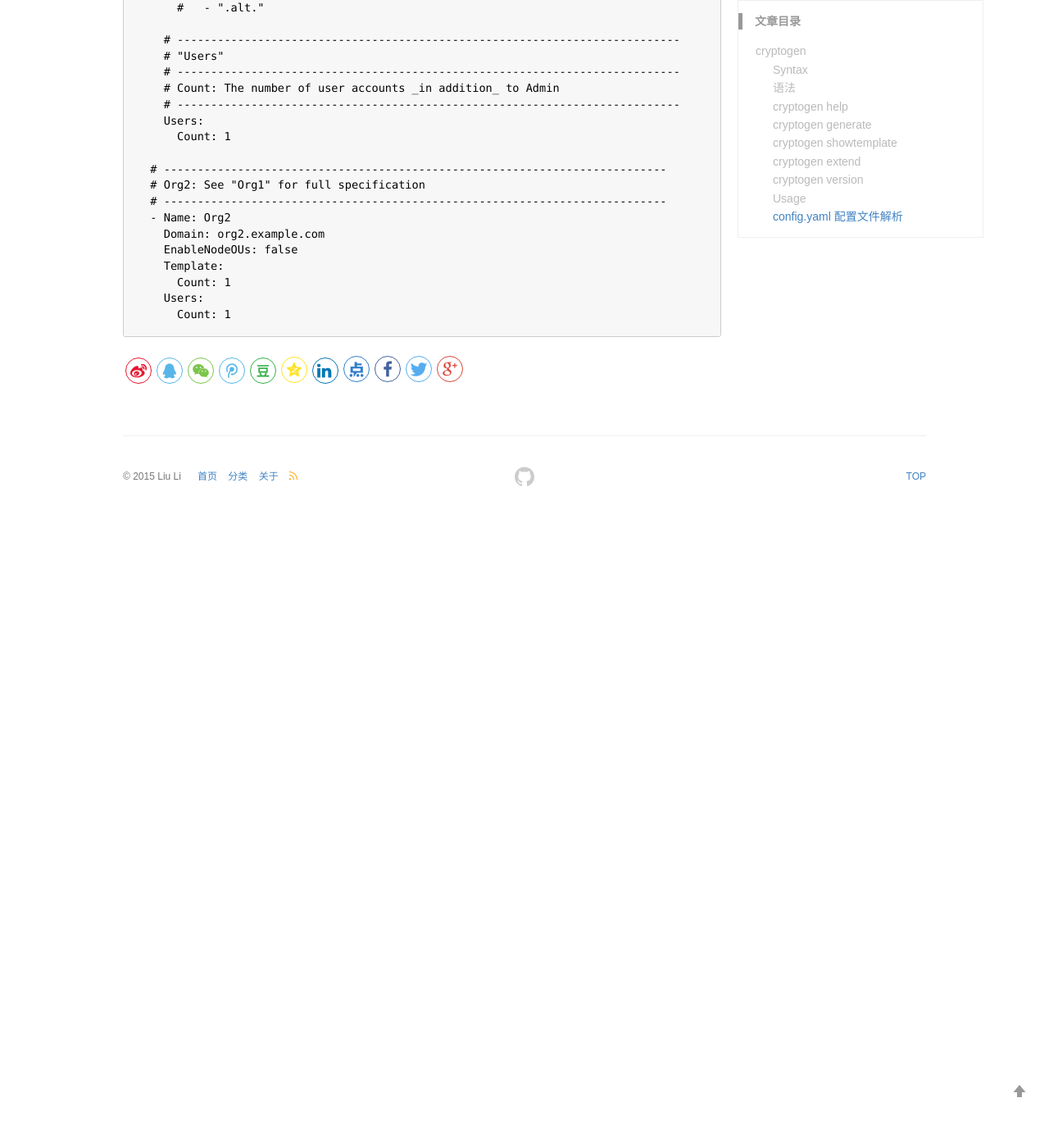
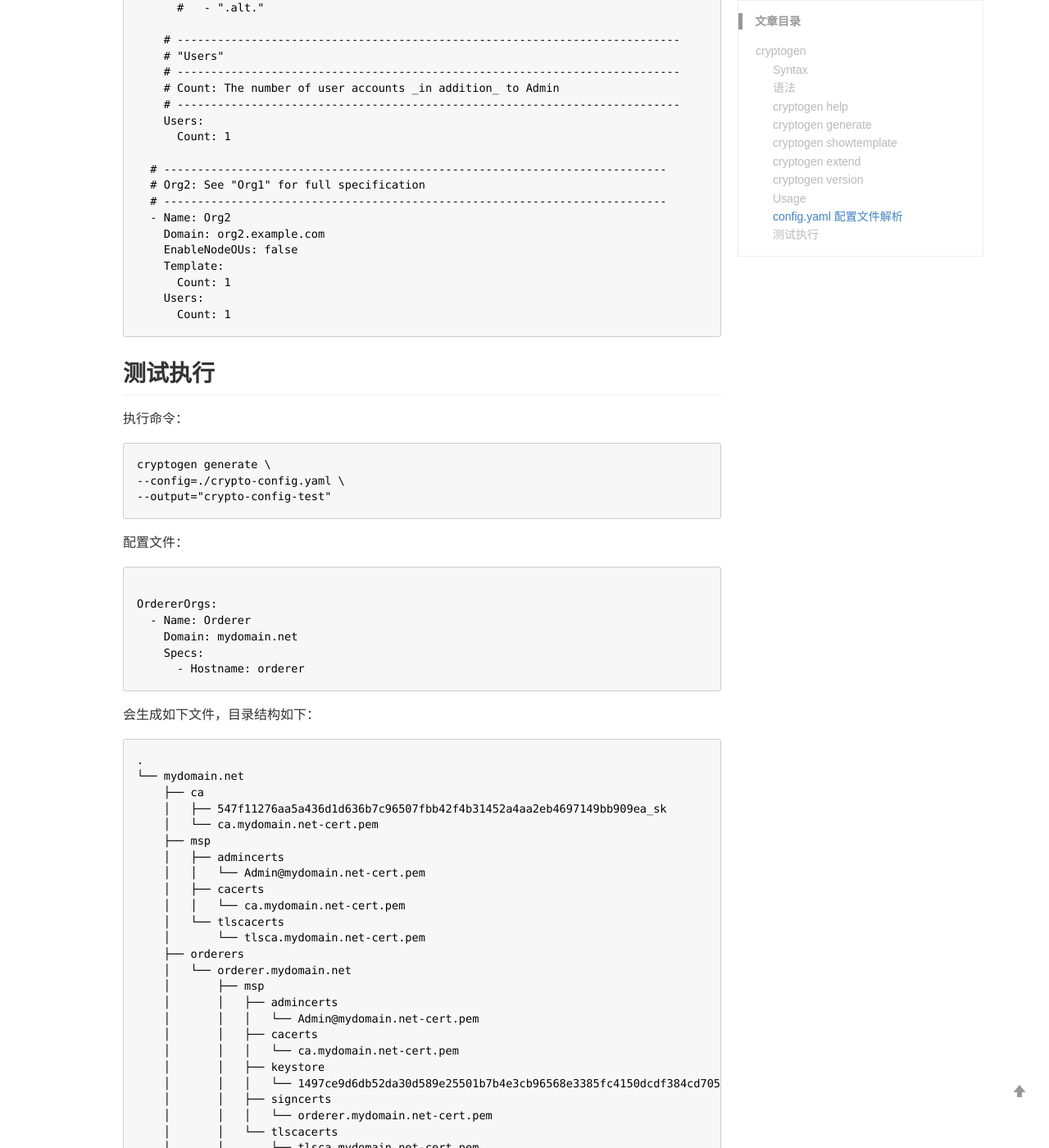
Before and after one commit to nox60/nox60.github.io, a Jekyll site: the page built from _posts/2019-8-8-cryptogen.md, in a window 1280 px wide and 1400 px high, scrolled down 4762 px. Shown: the whole window at 82% size. Built offline with Jekyll 4.4.1, drawn with Linux system fonts in a browser that asks for light colours; our own code applies the rules of GitHub Pages for plain Markdown files; comment, search, counter and statistics services are not loaded; before the commit the page ends 5392 px from its top, so only the background shows below that; some of the changed text lies outside the part shown.

Commit message:
Modify files

````diff
--- a/_posts/2019-8-8-cryptogen.md
+++ b/_posts/2019-8-8-cryptogen.md
@@ -231,3 +231,81 @@ PeerOrgs:
     Users:
       Count: 1
 ```
+
+## 测试执行
+
+执行命令：
+
+```testcommand
+cryptogen generate \
+--config=./crypto-config.yaml \
+--output="crypto-config-test"
+```
+
+配置文件：
+
+
+```aaa
+
+OrdererOrgs:
+  - Name: Orderer
+    Domain: mydomain.net
+    Specs:
+      - Hostname: orderer
+```
+
+会生成如下文件，目录结构如下：
+
+```tree
+.
+└── mydomain.net
+    ├── ca
+    │   ├── 547f11276aa5a436d1d636b7c96507fbb42f4b31452a4aa2eb4697149bb909ea_sk
+    │   └── ca.mydomain.net-cert.pem
+    ├── msp
+    │   ├── admincerts
+    │   │   └── Admin@mydomain.net-cert.pem
+    │   ├── cacerts
+    │   │   └── ca.mydomain.net-cert.pem
+    │   └── tlscacerts
+    │       └── tlsca.mydomain.net-cert.pem
+    ├── orderers
+    │   └── orderer.mydomain.net
+    │       ├── msp
+    │       │   ├── admincerts
+    │       │   │   └── Admin@mydomain.net-cert.pem
+    │       │   ├── cacerts
+    │       │   │   └── ca.mydomain.net-cert.pem
+    │       │   ├── keystore
+    │       │   │   └── 1497ce9d6db52da30d589e25501b7b4e3cb96568e3385fc4150dcdf384cd705b_sk
+    │       │   ├── signcerts
+    │       │   │   └── orderer.mydomain.net-cert.pem
+    │       │   └── tlscacerts
+    │       │       └── tlsca.mydomain.net-cert.pem
+    │       └── tls
+    │           ├── ca.crt
+    │           ├── server.crt
+    │           └── server.key
+    ├── tlsca
+    │   ├── b9ae9473c90b0721a10da8f35ce7bf267fceab671b1d89ec2f81b3eae701ba2a_sk
+    │   └── tlsca.mydomain.net-cert.pem
+    └── users
+        └── Admin@mydomain.net
+            ├── msp
+            │   ├── admincerts
+            │   │   └── Admin@mydomain.net-cert.pem
+            │   ├── cacerts
+            │   │   └── ca.mydomain.net-cert.pem
+            │   ├── keystore
+            │   │   └── 00483868486b00f776ebe38c4df8da91fa5627be9ac1201a496a012b8e5239e6_sk
+            │   ├── signcerts
+            │   │   └── Admin@mydomain.net-cert.pem
+            │   └── tlscacerts
+            │       └── tlsca.mydomain.net-cert.pem
+            └── tls
+                ├── ca.crt
+                ├── client.crt
+                └── client.key
+
+
+```
````
